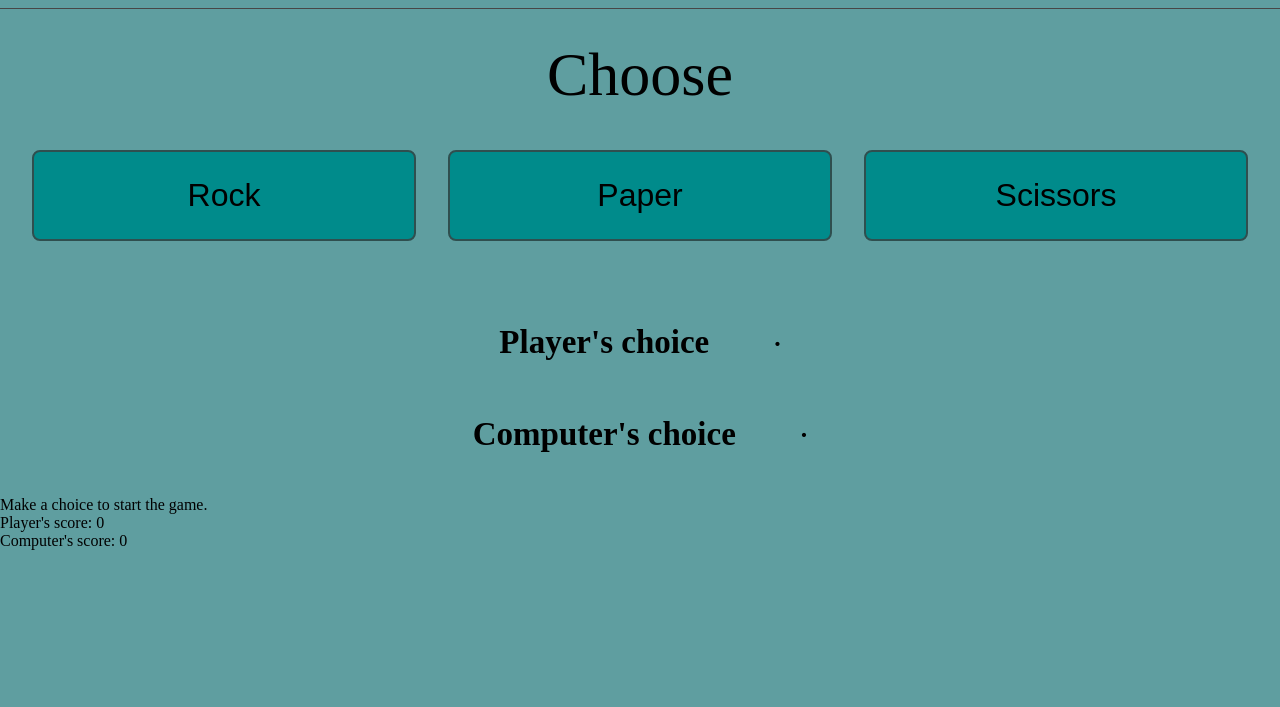
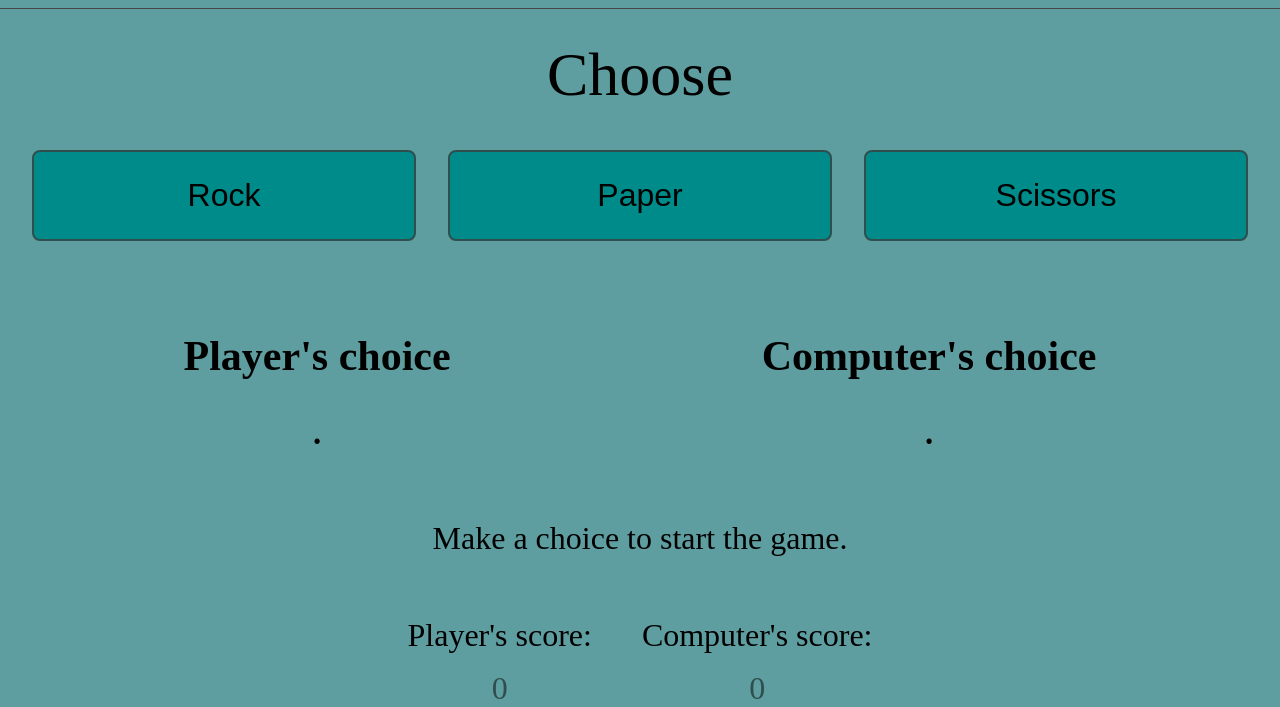
Before and after one commit to AbdullahFadaq/rock-paper-scissors, a plain HTML site: page index.html in a window 1280 px wide. Shown: the part 150-857 px from the top of the page. Before the commit the page ends 800 px from the top, so only its background shows below. Drawn offline with Linux system fonts and the light colour scheme.

Commit message:
fixed result and score containers layouts

```diff
--- a/style.css
+++ b/style.css
@@ -54,12 +54,39 @@ button:hover {
 
 .display-choices {
     display: flex;
-    flex-direction: column;
-    align-items: center;
+    justify-content: space-around;
     padding: 16px 28px;
 }
+
 .display-choices div {
+    text-align: center;
+   font-size: 28px;
+}
+
+
+.round-result {
+    text-align: center;
+    font-size: 32px;
+    margin-top: 20px;
+}
+
+.score-container {
     display: flex;
-    gap: 65px;
-   font-size: 22px;
+    justify-content: center;
+    gap: 50px;
+    margin-top: 40px;
 }
+
+.player-score, .computer-score {
+    display: flex;
+    flex-direction: column;
+    text-align: center;
+    margin-top: 20px;
+    font-size: 32px;
+}
+
+.player-score span, .computer-score span {
+    padding-top: 16px;
+    font-size: 32px;
+    color: darkslategray;
+}
```
